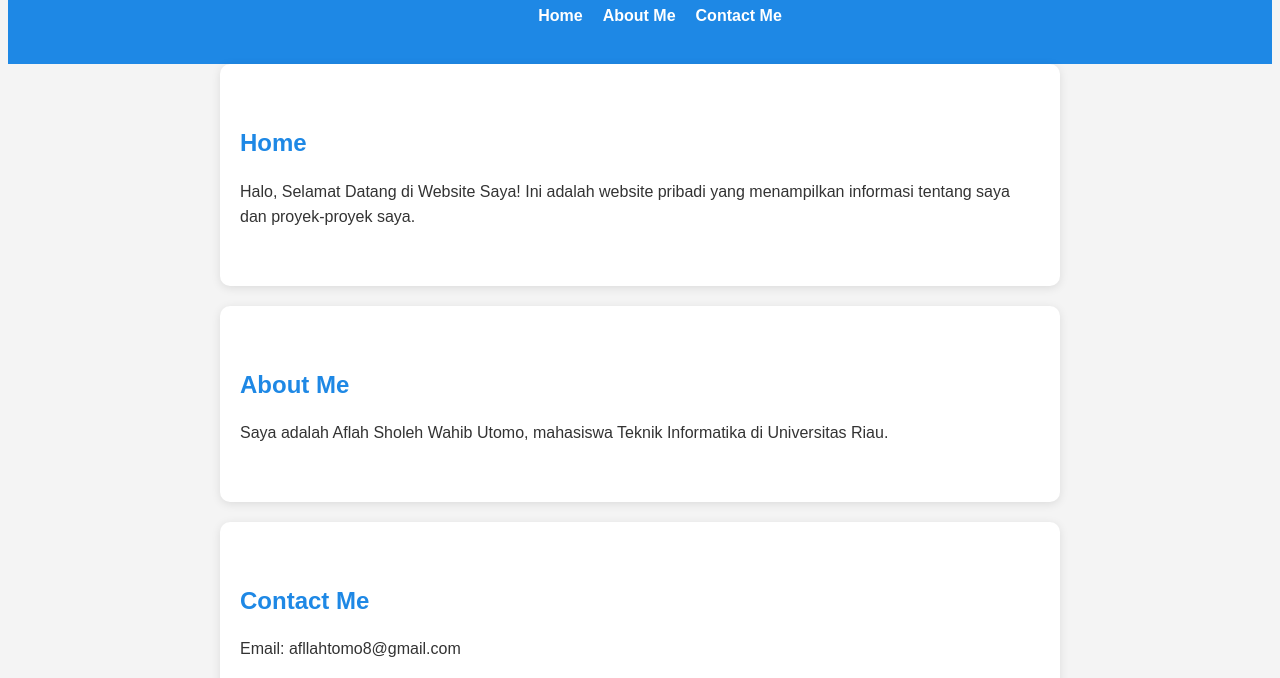
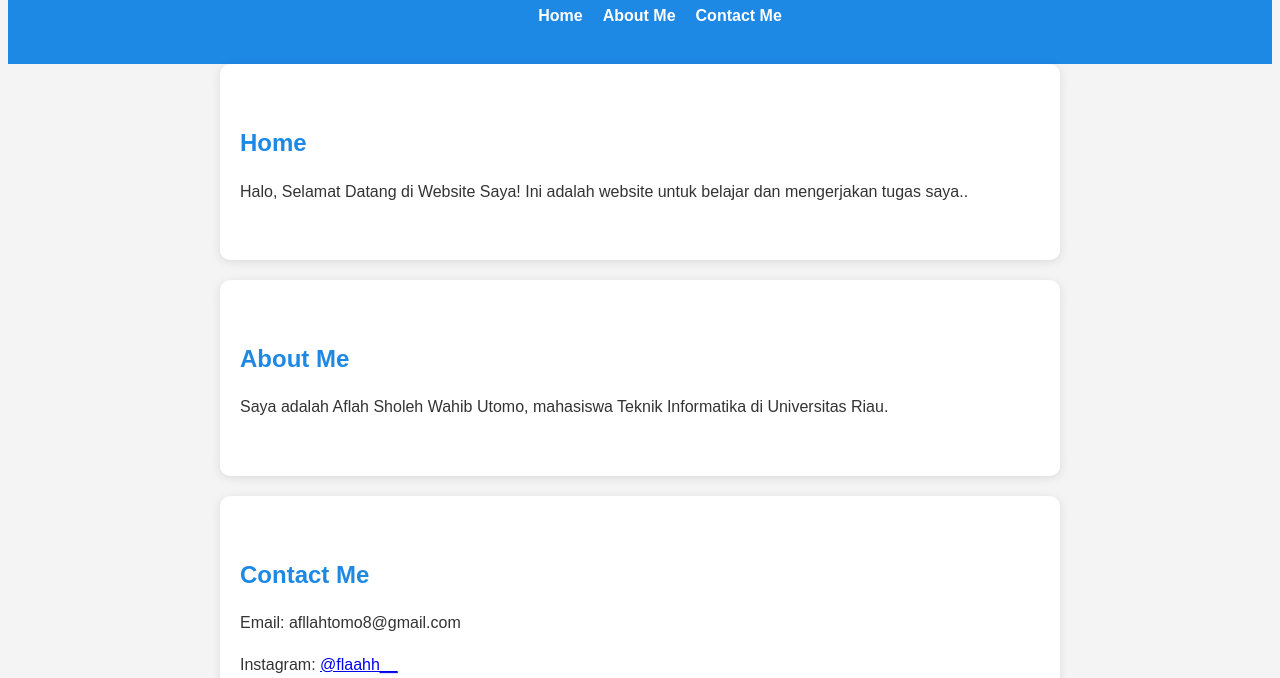
Before and after one commit to Aflahsholeh/Aflahsholeh.github.io, a plain HTML site: page index.html in a window 1280 px wide. Shown: the part 114-792 px from the top of the page. Drawn offline with Linux system fonts and the light colour scheme.

Commit message:
Update index.html

```diff
--- a/index.html
+++ b/index.html
@@ -20,7 +20,7 @@
 
     <section id="home">
         <h2>Home</h2>
-        <p>Halo, Selamat Datang di Website Saya! Ini adalah website pribadi yang menampilkan informasi tentang saya dan proyek-proyek saya.</p>
+        <p>Halo, Selamat Datang di Website Saya! Ini adalah website untuk belajar dan mengerjakan tugas saya..</p>
     </section>
 
     <section id="about">
@@ -31,7 +31,7 @@
     <section id="contact">
         <h2>Contact Me</h2>
         <p>Email: afllahtomo8@gmail.com</p>
-        <p>Instagram: <a href="https://instagram.com/flahhh__" target="_blank">@flahhh__</a></p>
+        <p>Instagram: <a href="https://instagram.com/flaahh__" target="_blank">@flaahh__</a></p>
     </section>
 
     <footer>
```
